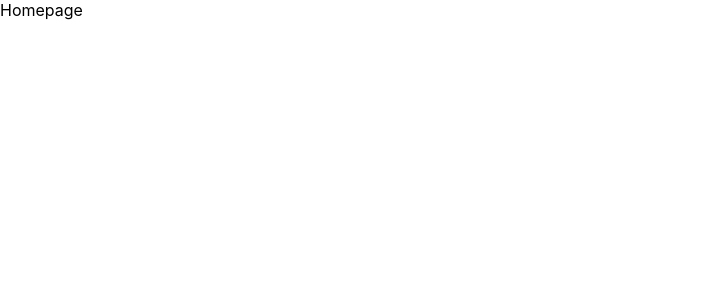
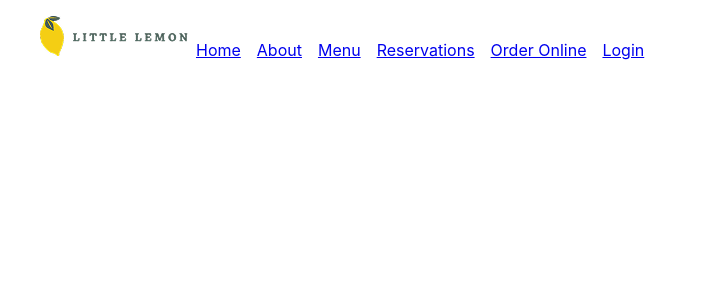
Before and after one commit to ajkendal/coursera-little-lemon-project, a React (Create React App) app: page / in a window 1280 px wide. Shown: the top 300 px of the page, without its empty margins (0-707 px from the left). Built offline with nearby package versions, Linux system fonts and the light colour scheme.

Commit message:
module 2.1

```diff
--- a/public/index.html
+++ b/public/index.html
@@ -7,37 +7,17 @@
     <meta name="theme-color" content="#000000" />
     <meta
       name="description"
-      content="Web site created using create-react-app"
+      content="Little Lemon Website"
     />
+    <meta name="og:title" content="Little Lemon"/>
+    <meta name="og:description" content="Little Lemon Website" />
+    <meta name="og:image" content="" />
     <link rel="apple-touch-icon" href="%PUBLIC_URL%/logo192.png" />
-    <!--
-      manifest.json provides metadata used when your web app is installed on a
-      user's mobile device or desktop. See https://developers.google.com/web/fundamentals/web-app-manifest/
-    -->
     <link rel="manifest" href="%PUBLIC_URL%/manifest.json" />
-    <!--
-      Notice the use of %PUBLIC_URL% in the tags above.
-      It will be replaced with the URL of the `public` folder during the build.
-      Only files inside the `public` folder can be referenced from the HTML.
-
-      Unlike "/favicon.ico" or "favicon.ico", "%PUBLIC_URL%/favicon.ico" will
-      work correctly both with client-side routing and a non-root public URL.
-      Learn how to configure a non-root public URL by running `npm run build`.
-    -->
-    <title>React App</title>
+    <title>Little Lemon</title>
   </head>
   <body>
     <noscript>You need to enable JavaScript to run this app.</noscript>
     <div id="root"></div>
-    <!--
-      This HTML file is a template.
-      If you open it directly in the browser, you will see an empty page.
-
-      You can add webfonts, meta tags, or analytics to this file.
-      The build step will place the bundled scripts into the <body> tag.
-
-      To begin the development, run `npm start` or `yarn start`.
-      To create a production bundle, use `npm run build` or `yarn build`.
-    -->
   </body>
 </html>
--- a/src/App.js
+++ b/src/App.js
@@ -1,9 +1,18 @@
 
 import './App.css';
+import Header from './components/Header';
+import Footer from './components/Footer';
+import Main from './components/Main';
+import Nav from './components/Nav';
 
 function App() {
   return (
-    <div>Homepage</div>
+    <>
+      <Nav />
+      <Header />
+      <Main/>
+      <Footer/>
+    </>
   );
 }
 
--- /dev/null
+++ b/src/components/Footer.js
@@ -0,0 +1,6 @@
+const Footer = () => {
+
+    return <footer></footer>
+}
+
+export default Footer
--- /dev/null
+++ b/src/components/Header.js
@@ -0,0 +1,6 @@
+const Header = () => {
+
+    return<header></header>
+}
+
+export default Header
--- /dev/null
+++ b/src/components/Main.js
@@ -0,0 +1,6 @@
+
+const Main = () => {
+    return<main></main>
+}
+
+export default Main
--- /dev/null
+++ b/src/components/Nav.js
@@ -0,0 +1,36 @@
+import "./styles/nav.css";
+
+const Nav = () => {
+  return (
+    <nav>
+      <ul>
+        <li>
+          <img
+            src="\static\images\LittleLemonLogo.png"
+            alt="Little Lemon Logo"
+          />
+        </li>
+        <li>
+          <a href="/">Home</a>
+        </li>
+        <li>
+          <a href="/about">About</a>
+        </li>
+        <li>
+          <a href="/menu">Menu</a>
+        </li>
+        <li>
+          <a href="/reservations">Reservations</a>
+        </li>
+        <li>
+          <a href="/order-online">Order Online</a>
+        </li>
+        <li>
+          <a href="/login">Login</a>
+        </li>
+      </ul>
+    </nav>
+  );
+};
+
+export default Nav;
--- /dev/null
+++ b/src/components/styles/nav.css
@@ -0,0 +1,10 @@
+ul {
+    list-style-type: none;
+
+}
+li{
+    display: inline;
+}
+li a {
+    padding: 8px;
+}
```
Also changed, not shown: public/static/images/LittleLemonLogo.png (added).
